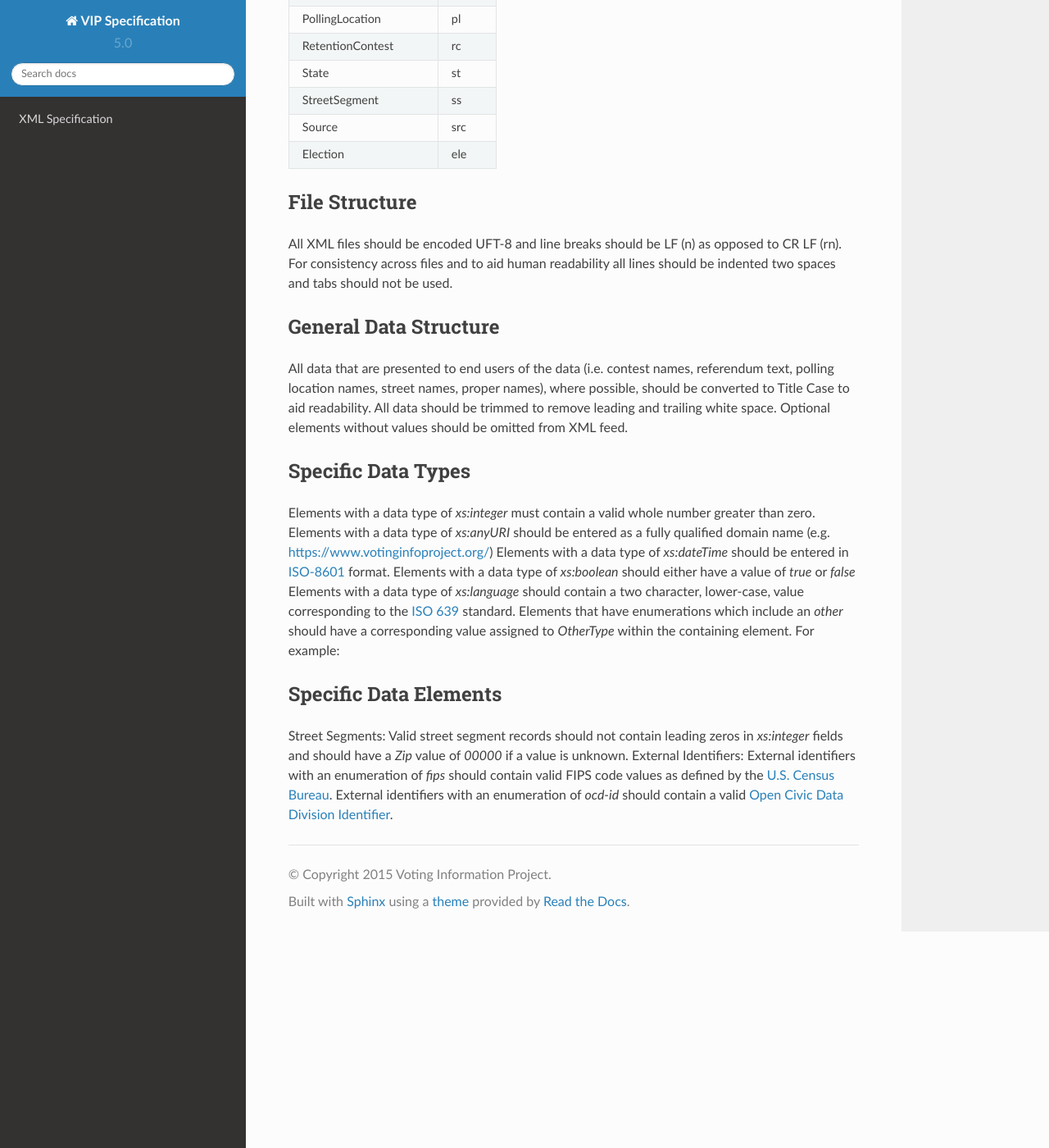
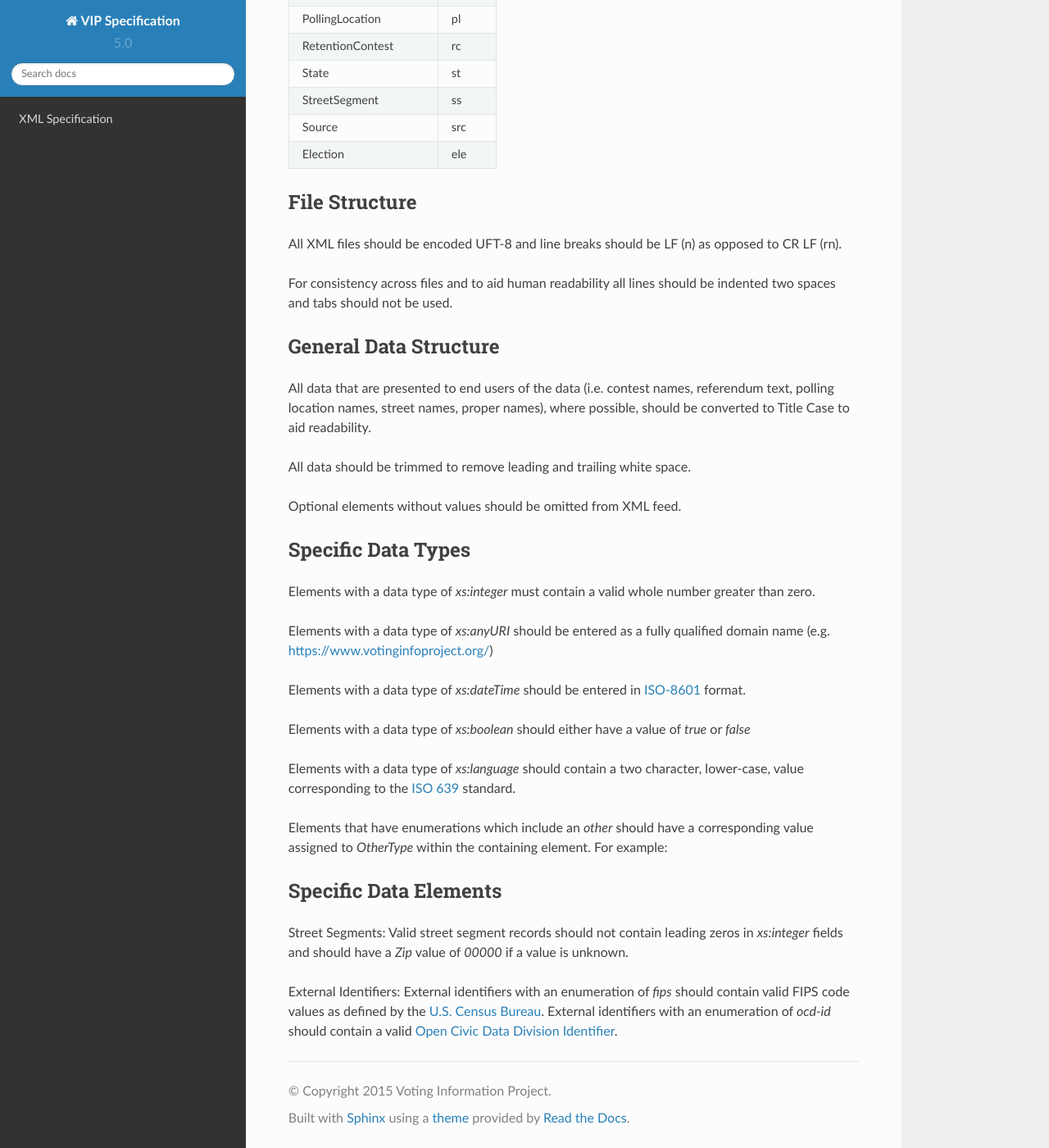
Before and after one commit to votinginfoproject/vip-specification, a Sphinx documentation site: the page built from docs/xml/xml_data_best_practices.rst, in a window 1280 px wide and 1400 px high, scrolled down 1043 px. Shown: the whole window at 82% size. Built offline with Sphinx 7.4.7 and the Read the Docs theme 2.0.0, drawn with Linux system fonts in a browser that asks for light colours.

Commit message:
Formatting fixes

```diff
--- a/docs/xml/xml_data_best_practices.rst
+++ b/docs/xml/xml_data_best_practices.rst
@@ -70,6 +70,7 @@ is a list of preferred prefixes by element:
 File Structure
 --------------
 All XML files should be encoded UFT-8 and line breaks should be LF (\n) as opposed to CR LF (\r\n).
+
 For consistency across files and to aid human readability all lines should be indented two spaces and tabs should not
 be used.
 
@@ -77,25 +78,32 @@ General Data Structure
 ----------------------
 All data that are presented to end users of the data (i.e. contest names, referendum text, polling location names,
 street names, proper names), where possible, should be converted to Title Case to aid readability.
+
 All data should be trimmed to remove leading and trailing white space.
+
 Optional elements without values should be omitted from XML feed.
 
 Specific Data Types
 -------------------
 Elements with a data type of `xs:integer` must contain a valid whole number greater than zero.
+
 Elements with a data type of `xs:anyURI` should be entered as a fully qualified domain name
 (e.g. https://www.votinginfoproject.org/)
+
 Elements with a data type of `xs:dateTime` should be entered in `ISO-8601`_ format.
+
 Elements with a data type of `xs:boolean` should either have a value of `true` or `false`
+
 Elements with a data type of `xs:language` should contain a two character, lower-case, value corresponding to the
 `ISO 639`_ standard.
+
 Elements that have enumerations which include an `other` should have a corresponding value assigned to `OtherType` within
 the containing element.  For example:
 
 .. code-block:: xml
    :linenos:
 
- <BallotMeasureContest id="bm390616670907">
+ ``<BallotMeasureContest id="bm390616670907">
     <BallotSelectionId>bms390616670907</BallotSelectionId>
     <ElectoralDistrictId>ed3906177703103</ElectoralDistrictId>
     <Name>Proposed Tax Levy School District</Name>
@@ -111,7 +119,7 @@ the containing element.  For example:
     </SummaryText>
     <Type>other</Type>
     <OtherType>bond</OtherType>
-  </BallotMeasureContest>
+  </BallotMeasureContest>``
 
 
 .. _ISO-8601: http://en.wikipedia.org/wiki/ISO_8601
@@ -122,6 +130,7 @@ Specific Data Elements
 
 Street Segments: Valid street segment records should not contain leading zeros in `xs:integer` fields and should have
 a `Zip` value of `00000` if a value is unknown.
+
 External Identifiers: External identifiers with an enumeration of `fips` should contain valid FIPS code values as
 defined by the `U.S. Census Bureau`_.  External identifiers with an enumeration of `ocd-id` should contain a valid
 `Open Civic Data Division Identifier`_.
```
